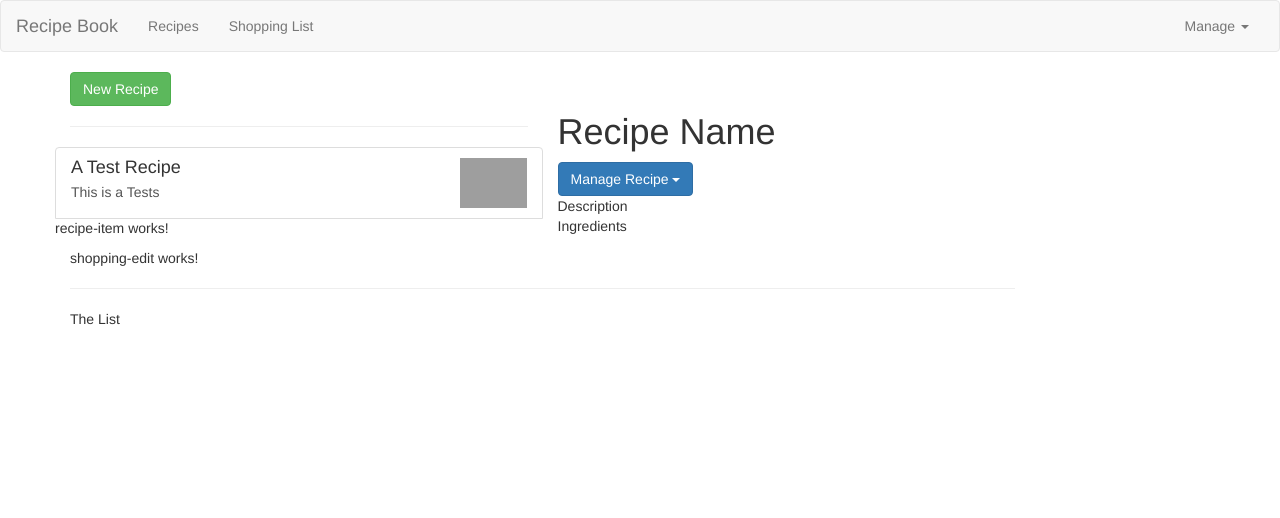
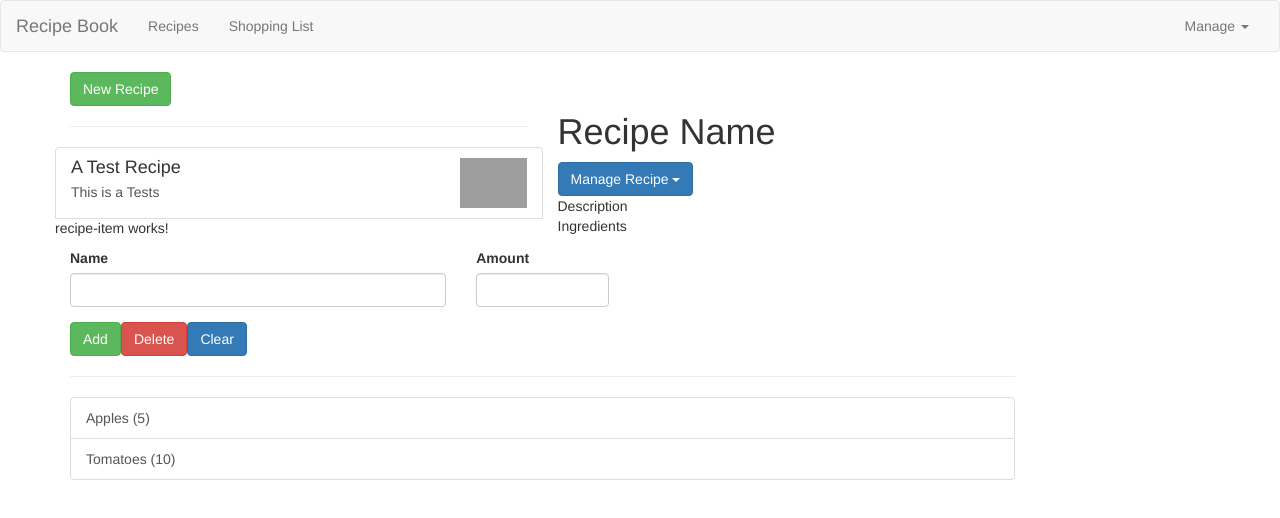
Before and after one commit to mata0050/recipes, an Angular app: page / in a window 1280 px wide. Shown: the top 518 px of the page. Built offline with nearby package versions, Linux system fonts and the light colour scheme; grey boxes are pictures that could not be loaded.

Commit message:
shopping list feature

```diff
--- a/src/app/shopping-list/shopping-edit/shopping-edit.component.html
+++ b/src/app/shopping-list/shopping-edit/shopping-edit.component.html
@@ -1 +1,25 @@
-<p>shopping-edit works!</p>
+<div class="row">
+  <div class="col-xs-12">
+    <form>
+      <div class="row">
+        <div class="col-sm-5 form-group">
+          <label for="name">Name</label>
+          <input type="text" id="'name" class="form-control" />
+        </div>
+
+        <div class="col-sm-2 form-group">
+          <label for="amout">Amount</label>
+          <input type="number" id="amount" class="form-control" />
+        </div>
+      </div>
+
+      <div class="row">
+        <div class="col-xs-12">
+          <button class="btn btn-success" type="submit">Add</button>
+          <button class="btn btn-danger" type="button">Delete</button>
+          <button class="btn btn-primary" type="button">Clear</button>
+        </div>
+      </div>
+    </form>
+  </div>
+</div>
--- a/src/app/shopping-list/shopping-list.component.html
+++ b/src/app/shopping-list/shopping-list.component.html
@@ -1,7 +1,15 @@
 <div class="row">
   <div class="col-xs-10">
     <app-shopping-edit></app-shopping-edit>
-    <hr>
-    <p>The List</p>
+    <hr />
+    <ul class="list-group">
+      <a
+        class="list-group-item"
+        style="cursor: pointer"
+        *ngFor="let ingredient of ingredients"
+      >
+        {{ ingredient.name }} ({{ ingredient.amount }})
+      </a>
+    </ul>
   </div>
 </div>
--- a/src/app/shopping-list/shopping-list.component.ts
+++ b/src/app/shopping-list/shopping-list.component.ts
@@ -1,15 +1,18 @@
 import { Component, OnInit } from '@angular/core';
+import { Ingredient } from '../shared/ingredient.model';
 
 @Component({
   selector: 'app-shopping-list',
   templateUrl: './shopping-list.component.html',
-  styleUrls: ['./shopping-list.component.css']
+  styleUrls: ['./shopping-list.component.css'],
 })
 export class ShoppingListComponent implements OnInit {
+  ingredients: Ingredient[] = [
+    new Ingredient('Apples', 5),
+    new Ingredient('Tomatoes', 10),
+  ];
 
-  constructor() { }
+  constructor() {}
 
-  ngOnInit(): void {
-  }
-
+  ngOnInit(): void {}
 }
```
Also changed, not shown: src/app/shared/ingredient.model.ts (added, +15 -0 lines).
